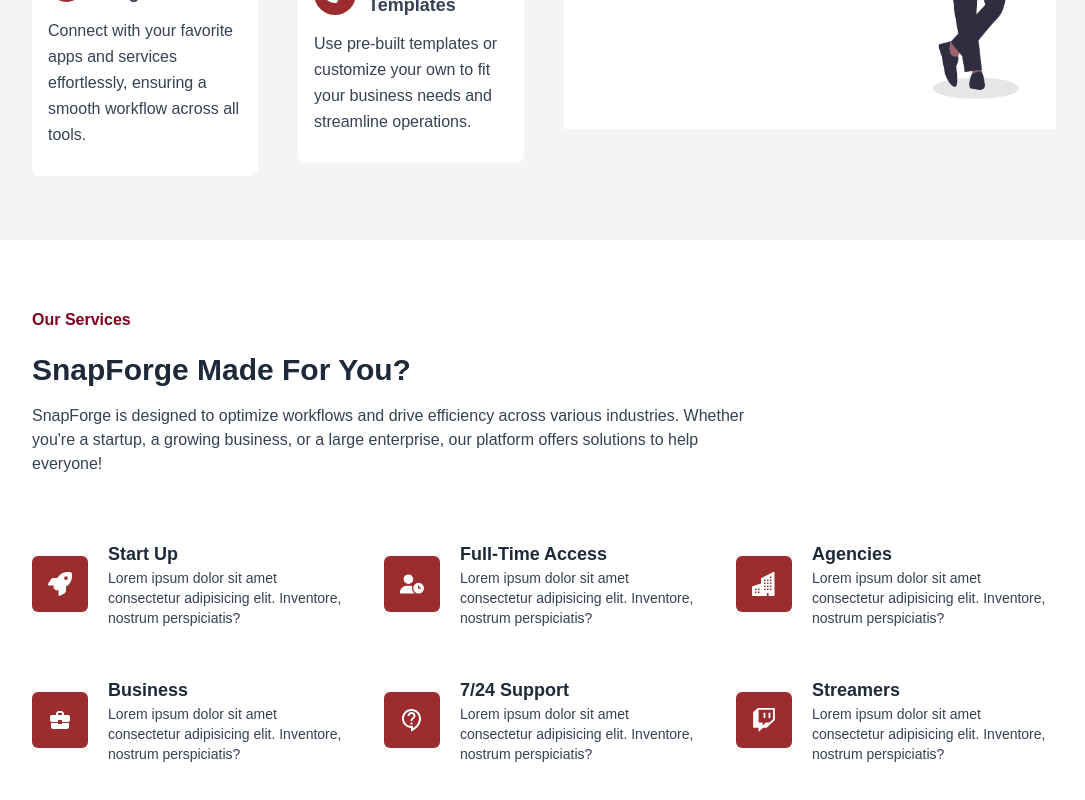
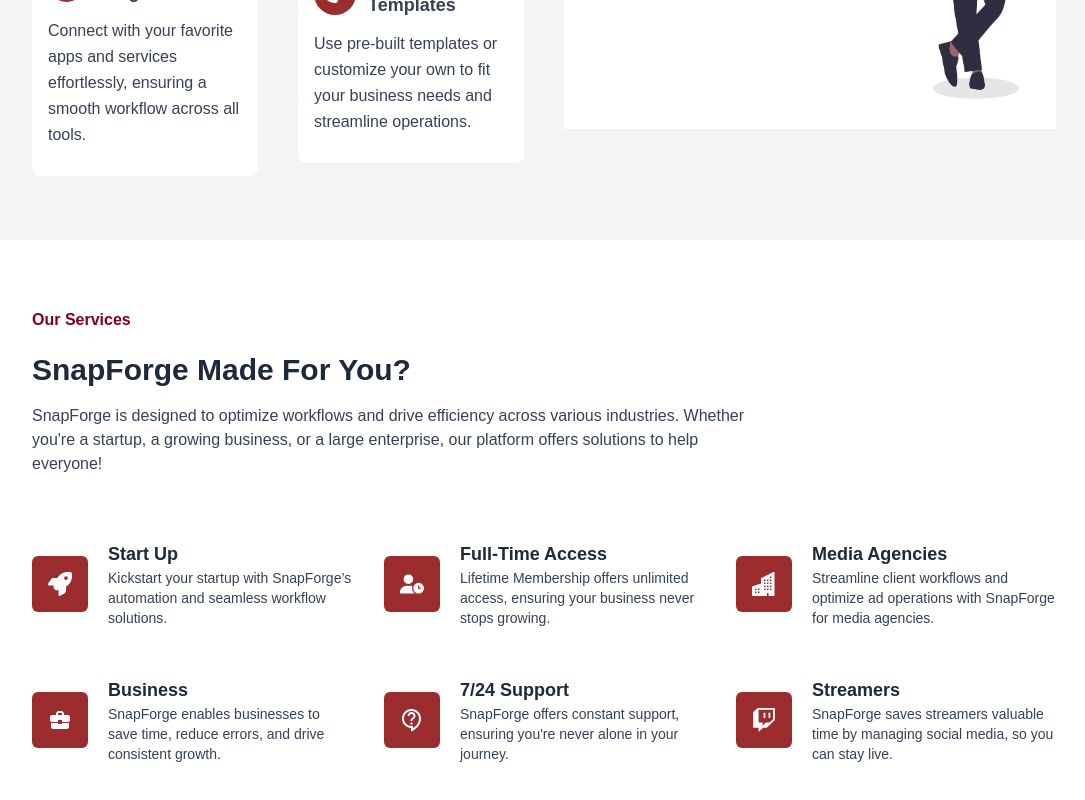
Before and after one commit to berkcantelseren/SnapForge, a Next.js app: page / in a window 1280 px wide. Shown: the part 1940-2740 px from the top of the page, without its empty margins (96-1181 px from the left). Built offline with nearby package versions, Linux system fonts and the light colour scheme; a web font is replaced by a local one.

Commit message:
finished services desc. and added some custom selection

```diff
--- a/app/components/Home/About/About.tsx
+++ b/app/components/Home/About/About.tsx
@@ -18,7 +18,7 @@
         {/* Text Content */}
         <div>
           <BoxText>About Us</BoxText>
-          <h1 className="text-2xl sm:text-3xl font-bold text-gray-800 mt-3 leading-[2.5rem] sm:leading-[3rem]">
+          <h1 className="text-2xl sm:text-3xl font-bold custom-selection-3 text-gray-800 mt-3 leading-[2.5rem] sm:leading-[3rem]">
             Optimizing Your Business With Automation
           </h1>
           <p className="mt-3 leading-relaxed text-sm sm:text-base text-gray-700">
--- a/app/components/Home/Features/Features.tsx
+++ b/app/components/Home/Features/Features.tsx
@@ -6,7 +6,7 @@
   return (
     <div className="pt-16 pb-16 bg-[#f4f4f4]">
       <div>
-        <h1 className="text-center text-2xl font-bold text-gray-800">
+        <h1 className="text-center text-2xl font-bold text-gray-800 custom-selection-3">
           Why Choose SnapForge?
         </h1>
         <p className="mt-3 text-center font-medium text-gray-700 w-[90%] sm:w-[70%] md:w-[50%] mx-auto">
@@ -27,7 +27,7 @@
                 <FaArrowsRotate className="text-white w-6 h-6" />
               </div>
               {/* Heading */}
-              <h1 className="text-lg font-bold text-gray-700">
+              <h1 className="text-lg font-bold text-gray-700 custom-selection-3">
                 Workflow Automation
               </h1>
             </div>
@@ -45,7 +45,7 @@
                 <FaChartLine className="text-white w-6 h-6" />
               </div>
               {/* Heading */}
-              <h1 className="text-lg font-bold text-gray-700">
+              <h1 className="text-lg font-bold text-gray-700 custom-selection-3">
                 Process Optimization
               </h1>
             </div>
@@ -63,7 +63,7 @@
                 <AiOutlineApi className="text-white w-6 h-6" />
               </div>
               {/* Heading */}
-              <h1 className="text-lg font-bold text-gray-700">
+              <h1 className="text-lg font-bold text-gray-700 custom-selection-3">
                 Seamless Integrations
               </h1>
             </div>
@@ -81,7 +81,7 @@
                 <FaPalette className="text-white w-6 h-6" />
               </div>
               {/* Heading */}
-              <h1 className="text-lg font-bold text-gray-700">
+              <h1 className="text-lg font-bold text-gray-700 custom-selection-3">
                 Custom Templates
               </h1>
             </div>
--- a/app/components/Home/Services/Services.tsx
+++ b/app/components/Home/Services/Services.tsx
@@ -13,7 +13,7 @@
       <div className="w-[80%] mx-auto">
         <BoxText>Our Services</BoxText>
         {/* Heading  */}
-        <h1 className="mt-4 text-2xl md:text-3xl font-bold text-gray-800">
+        <h1 className="mt-4 text-2xl md:text-3xl font-bold text-gray-800 custom-selection-3">
           SnapForge Made For You?
         </h1>
         {/* Info */}
@@ -35,8 +35,8 @@
             <div>
               <p className="text-lg font-bold text-gray-800">Start Up</p>
               <p className="text-sm text-gray-700">
-                Lorem ipsum dolor sit amet consectetur adipisicing elit.
-                Inventore, nostrum perspiciatis?
+                Kickstart your startup with SnapForge’s automation and seamless
+                workflow solutions.
               </p>
             </div>
           </div>
@@ -52,8 +52,8 @@
                 Full-Time Access
               </p>
               <p className="text-sm text-gray-700">
-                Lorem ipsum dolor sit amet consectetur adipisicing elit.
-                Inventore, nostrum perspiciatis?
+                Lifetime Membership offers unlimited access, ensuring your
+                business never stops growing.
               </p>
             </div>
           </div>
@@ -65,10 +65,10 @@
             </div>
             {/* Text Section  */}
             <div>
-              <p className="text-lg font-bold text-gray-800">Agencies</p>
+              <p className="text-lg font-bold text-gray-800">Media Agencies</p>
               <p className="text-sm text-gray-700">
-                Lorem ipsum dolor sit amet consectetur adipisicing elit.
-                Inventore, nostrum perspiciatis?
+                Streamline client workflows and optimize ad operations with
+                SnapForge for media agencies.
               </p>
             </div>
           </div>
@@ -82,8 +82,8 @@
             <div>
               <p className="text-lg font-bold text-gray-800">Business</p>
               <p className="text-sm text-gray-700">
-                Lorem ipsum dolor sit amet consectetur adipisicing elit.
-                Inventore, nostrum perspiciatis?
+                SnapForge enables businesses to save time, reduce errors, and
+                drive consistent growth.
               </p>
             </div>
           </div>
@@ -97,8 +97,8 @@
             <div>
               <p className="text-lg font-bold text-gray-800">7/24 Support</p>
               <p className="text-sm text-gray-700">
-                Lorem ipsum dolor sit amet consectetur adipisicing elit.
-                Inventore, nostrum perspiciatis?
+                SnapForge offers constant support, ensuring you're never alone
+                in your journey.
               </p>
             </div>
           </div>
@@ -112,8 +112,8 @@
             <div>
               <p className="text-lg font-bold text-gray-800">Streamers</p>
               <p className="text-sm text-gray-700">
-                Lorem ipsum dolor sit amet consectetur adipisicing elit.
-                Inventore, nostrum perspiciatis?
+                SnapForge saves streamers valuable time by managing social
+                media, so you can stay live.
               </p>
             </div>
           </div>
--- a/app/globals.css
+++ b/app/globals.css
@@ -15,3 +15,8 @@
   background-color: #800020;
   color: white;
 }
+
+.custom-selection-3::selection {
+  background-color: var(--color-gray-800);
+  color: white;
+}
```
